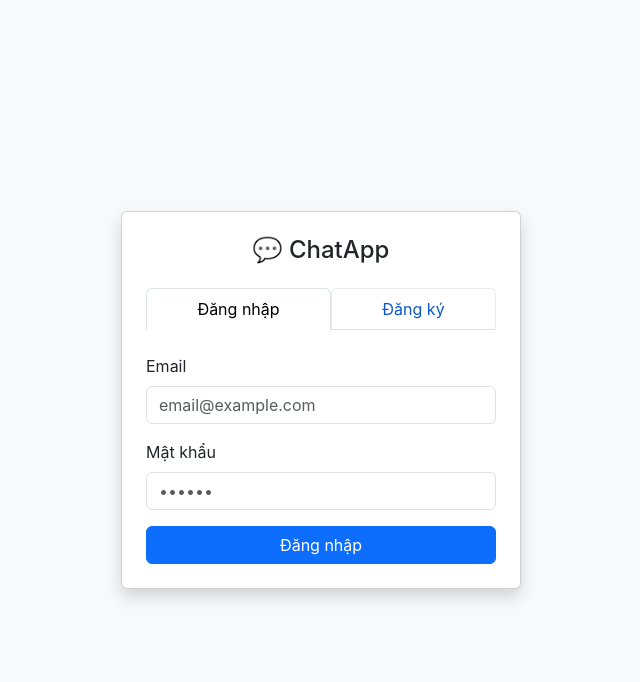
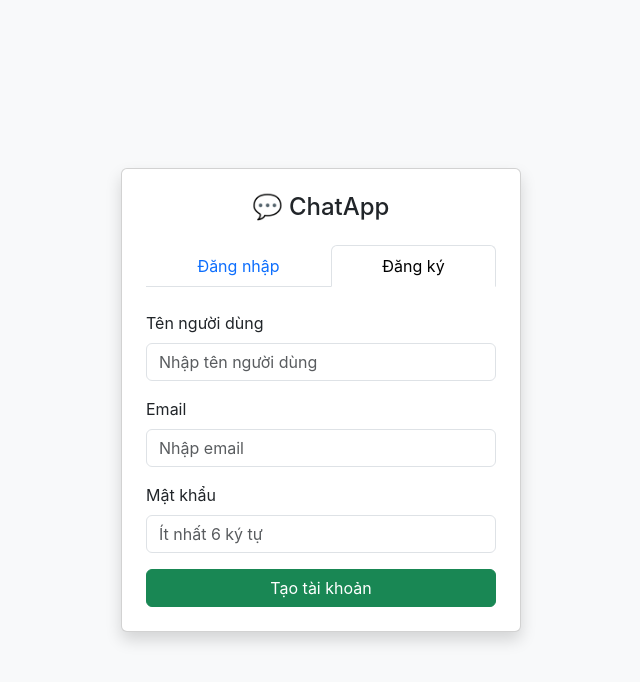
Before and after one commit to hieukhong27/Chat-App, a plain HTML site: page Frontend/index.html in a window 1280 px wide. Both pictures are taken after a click on the button "Đăng ký". Shown: the whole page, without its empty margins (319-959 px from the left). Drawn offline with nearby package versions, Linux system fonts and the light colour scheme.

Commit message:
fix CHAT-APP

```diff
--- a/Frontend/index.html
+++ b/Frontend/index.html
@@ -27,11 +27,11 @@
     <div id="loginForm">
       <div class="mb-3">
         <label class="form-label">Email</label>
-        <input type="email" id="loginEmail" class="form-control" placeholder="email@example.com">
+        <input type="email" id="loginEmail" class="form-control" placeholder="nhập email">
       </div>
       <div class="mb-3">
         <label class="form-label">Mật khẩu</label>
-        <input type="password" id="loginPassword" class="form-control" placeholder="••••••">
+        <input type="password" id="loginPassword" class="form-control" placeholder="Nhập mật khẩu">
       </div>
       <button class="btn btn-primary w-100" onclick="login()">Đăng nhập</button>
     </div>
@@ -40,11 +40,11 @@
     <div id="registerForm" style="display:none;">
       <div class="mb-3">
         <label class="form-label">Tên người dùng</label>
-        <input type="text" id="regUsername" class="form-control" placeholder="username">
+        <input type="text" id="regUsername" class="form-control" placeholder="Nhập tên người dùng">
       </div>
       <div class="mb-3">
         <label class="form-label">Email</label>
-        <input type="email" id="regEmail" class="form-control" placeholder="email@example.com">
+        <input type="email" id="regEmail" class="form-control" placeholder="Nhập email">
       </div>
       <div class="mb-3">
         <label class="form-label">Mật khẩu</label>
@@ -57,6 +57,6 @@
   </div>
 </div>
 
-<script src="css/js/auth.js"></script>
+<script src="js/auth.js"></script>
 </body>
 </html>
```
